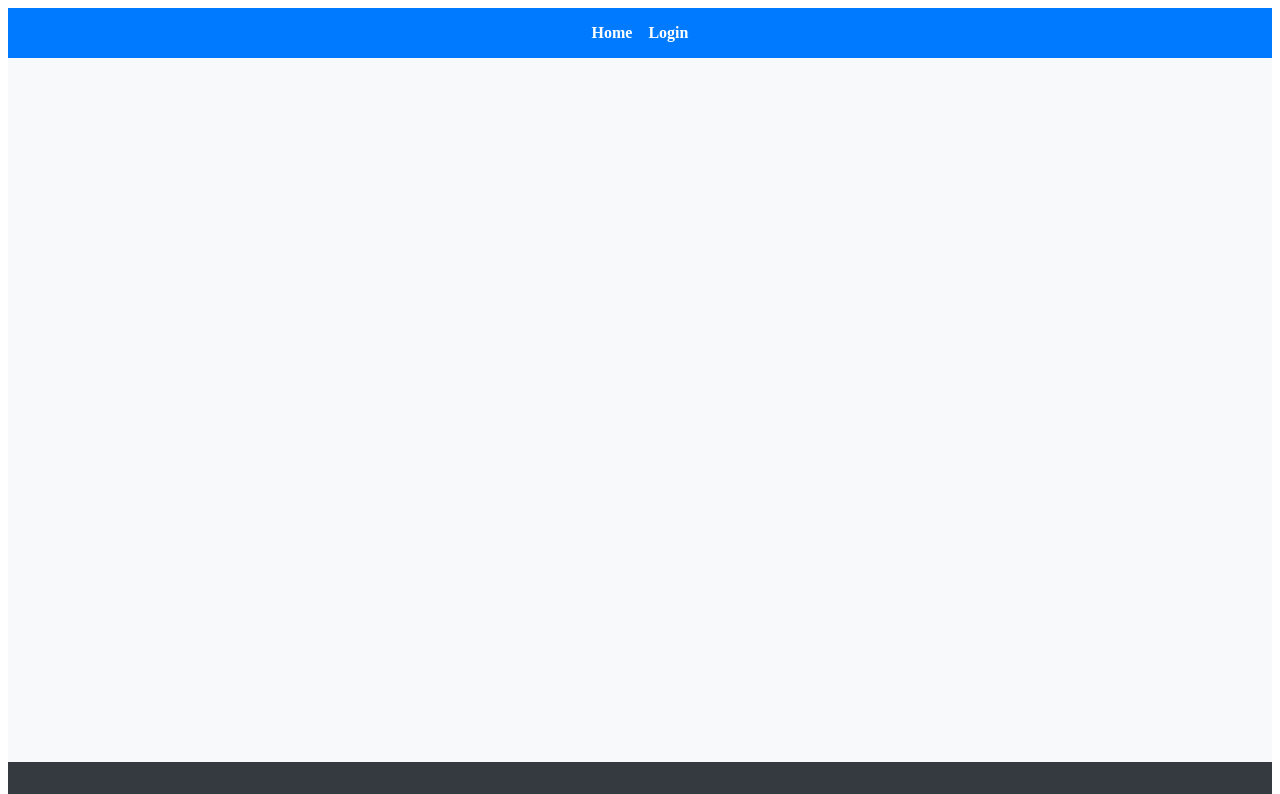
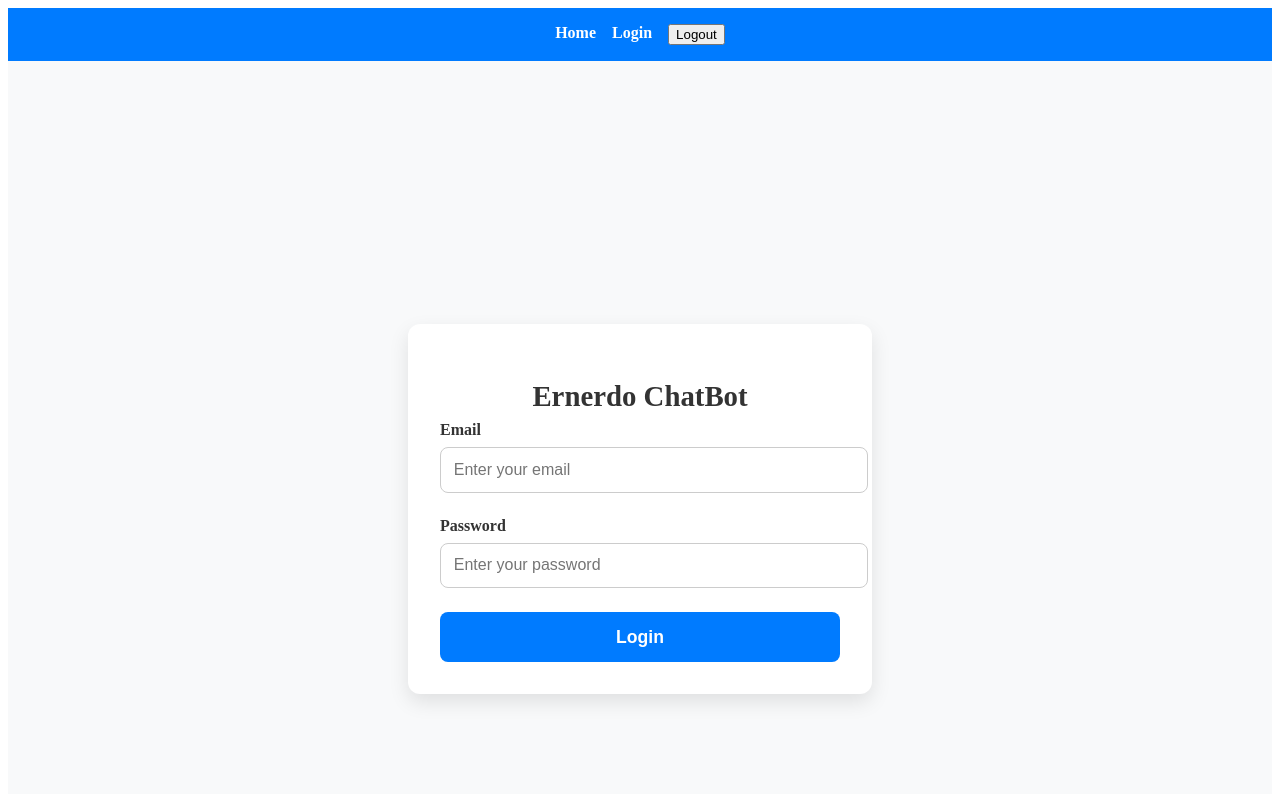
Before and after one commit to ernerdo/frontend-ernerdo-vue-ai, a Vue app: page /login in a window 1280 px wide. Shown: the top 794 px of the page. Built offline with nearby package versions, Linux system fonts and the light colour scheme; no server answers.

Commit message:
#1 Add login

```diff
--- a/package.json
+++ b/package.json
@@ -13,6 +13,7 @@
     "format": "prettier --write src/"
   },
   "dependencies": {
+    "axios": "^1.7.8",
     "pinia": "^2.2.6",
     "vue": "^3.5.13",
     "vue-router": "^4.4.5"
--- a/src/assets/base.css
+++ /dev/null
@@ -1,86 +0,0 @@
-/* color palette from <https://github.com/vuejs/theme> */
-:root {
-  --vt-c-white: #ffffff;
-  --vt-c-white-soft: #f8f8f8;
-  --vt-c-white-mute: #f2f2f2;
-
-  --vt-c-black: #181818;
-  --vt-c-black-soft: #222222;
-  --vt-c-black-mute: #282828;
-
-  --vt-c-indigo: #2c3e50;
-
-  --vt-c-divider-light-1: rgba(60, 60, 60, 0.29);
-  --vt-c-divider-light-2: rgba(60, 60, 60, 0.12);
-  --vt-c-divider-dark-1: rgba(84, 84, 84, 0.65);
-  --vt-c-divider-dark-2: rgba(84, 84, 84, 0.48);
-
-  --vt-c-text-light-1: var(--vt-c-indigo);
-  --vt-c-text-light-2: rgba(60, 60, 60, 0.66);
-  --vt-c-text-dark-1: var(--vt-c-white);
-  --vt-c-text-dark-2: rgba(235, 235, 235, 0.64);
-}
-
-/* semantic color variables for this project */
-:root {
-  --color-background: var(--vt-c-white);
-  --color-background-soft: var(--vt-c-white-soft);
-  --color-background-mute: var(--vt-c-white-mute);
-
-  --color-border: var(--vt-c-divider-light-2);
-  --color-border-hover: var(--vt-c-divider-light-1);
-
-  --color-heading: var(--vt-c-text-light-1);
-  --color-text: var(--vt-c-text-light-1);
-
-  --section-gap: 160px;
-}
-
-@media (prefers-color-scheme: dark) {
-  :root {
-    --color-background: var(--vt-c-black);
-    --color-background-soft: var(--vt-c-black-soft);
-    --color-background-mute: var(--vt-c-black-mute);
-
-    --color-border: var(--vt-c-divider-dark-2);
-    --color-border-hover: var(--vt-c-divider-dark-1);
-
-    --color-heading: var(--vt-c-text-dark-1);
-    --color-text: var(--vt-c-text-dark-2);
-  }
-}
-
-*,
-*::before,
-*::after {
-  box-sizing: border-box;
-  margin: 0;
-  font-weight: normal;
-}
-
-body {
-  min-height: 100vh;
-  color: var(--color-text);
-  background: var(--color-background);
-  transition:
-    color 0.5s,
-    background-color 0.5s;
-  line-height: 1.6;
-  font-family:
-    Inter,
-    -apple-system,
-    BlinkMacSystemFont,
-    'Segoe UI',
-    Roboto,
-    Oxygen,
-    Ubuntu,
-    Cantarell,
-    'Fira Sans',
-    'Droid Sans',
-    'Helvetica Neue',
-    sans-serif;
-  font-size: 15px;
-  text-rendering: optimizeLegibility;
-  -webkit-font-smoothing: antialiased;
-  -moz-osx-font-smoothing: grayscale;
-}
--- a/src/assets/main.css
+++ /dev/null
@@ -1,35 +0,0 @@
-@import './base.css';
-
-#app {
-  max-width: 1280px;
-  margin: 0 auto;
-  padding: 2rem;
-  font-weight: normal;
-}
-
-a,
-.green {
-  text-decoration: none;
-  color: hsla(160, 100%, 37%, 1);
-  transition: 0.4s;
-  padding: 3px;
-}
-
-@media (hover: hover) {
-  a:hover {
-    background-color: hsla(160, 100%, 37%, 0.2);
-  }
-}
-
-@media (min-width: 1024px) {
-  body {
-    display: flex;
-    place-items: center;
-  }
-
-  #app {
-    display: grid;
-    grid-template-columns: 1fr 1fr;
-    padding: 0 2rem;
-  }
-}
--- a/src/layouts/MainLayout.vue
+++ b/src/layouts/MainLayout.vue
@@ -1,4 +1,13 @@
 <script setup lang="ts">
+import { useAuthStore } from '@/stores/auth'
+import { useRouter } from 'vue-router'
+const authStore = useAuthStore()
+const router = useRouter()
+
+const logOut = () => {
+  authStore.logout()
+  router.push('/login')
+}
 const currentYear = new Date().getFullYear()
 </script>
 <template>
@@ -7,6 +16,7 @@ const currentYear = new Date().getFullYear()
       <nav>
         <RouterLink to="/home">Home</RouterLink>
         <RouterLink to="/login">Login</RouterLink>
+        <button @click="logOut()">Logout</button>
       </nav>
     </header>
     <main class="main-content">
--- /dev/null
+++ b/src/stores/auth.ts
@@ -0,0 +1,47 @@
+import axios from 'axios'
+import { defineStore } from 'pinia'
+export const AI_API_URL = import.meta.env.VITE_AI_API_URL
+
+export const useAuthStore = defineStore('auth', {
+  state: () => ({
+    accessToken: null as string | null,
+    refreshToken: null as string | null,
+    user: null as object | null,
+  }),
+
+  actions: {
+    async login(email: string, password: string) {
+      try {
+        const response = await axios.post(
+          `${AI_API_URL}/login`,
+          { email, password },
+          {
+            headers: {
+              'Content-Type': 'application/json',
+            },
+          },
+        )
+
+        this.accessToken = response.data.access_token
+        this.refreshToken = response.data.refresh_token
+        this.user = response.data.user
+
+        axios.defaults.headers.common['Authorization'] = `Bearer ${this.accessToken}`
+      } catch (error) {
+        console.error('Login failed:', error)
+        throw error
+      }
+    },
+
+    logout() {
+      this.accessToken = null
+      this.refreshToken = null
+      this.user = null
+      delete axios.defaults.headers.common['Authorization']
+    },
+  },
+
+  getters: {
+    isAuthenticated: (state) => !!state.accessToken,
+  },
+})
--- a/src/views/HomeView.vue
+++ b/src/views/HomeView.vue
@@ -5,12 +5,4 @@
   </section>
 </template>
 
-<style scoped>
-h1 {
-  color: #007bff;
-}
-
-p {
-  font-size: 1.2rem;
-}
-</style>
+<style scoped></style>
--- a/src/views/LoginView.vue
+++ b/src/views/LoginView.vue
@@ -1,7 +1,188 @@
 <template>
-  <main></main>
+  <div class="login-container">
+    <div class="card">
+      <h2 class="title">Ernerdo ChatBot</h2>
+      <form @submit.prevent="handleLogin">
+        <div class="field">
+          <label for="email">Email</label>
+          <input
+            id="email"
+            type="email"
+            v-model="form.email"
+            placeholder="Enter your email"
+            required
+          />
+        </div>
+        <div class="field">
+          <label for="password">Password</label>
+          <input
+            id="password"
+            type="password"
+            v-model="form.password"
+            placeholder="Enter your password"
+            required
+          />
+        </div>
+        <button type="submit">Login</button>
+      </form>
+    </div>
+  </div>
 </template>
 
-<script setup lang="ts"></script>
+<script setup lang="ts">
+import { reactive, ref } from 'vue'
+import { useAuthStore } from '../stores/auth'
+import { useRouter } from 'vue-router'
 
-<style scoped></style>
+const router = useRouter()
+const form = reactive({
+  email: '',
+  password: '',
+})
+const loading = ref(false)
+const error = ref('')
+const authStore = useAuthStore()
+
+const handleLogin = async () => {
+  loading.value = true
+  error.value = ''
+
+  try {
+    await authStore.login(form.email, form.password)
+    console.log('Login successful:', authStore.user)
+    router.push('/home')
+  } catch (error) {
+    console.error('Login error:', error)
+  } finally {
+    loading.value = false
+  }
+}
+</script>
+
+<style scoped>
+/* Contenedor principal */
+.login-container {
+  display: flex;
+  justify-content: center;
+  align-items: center;
+  height: 100vh;
+  background-color: #f8f9fa; /* Fondo blanco suave */
+  padding: 1rem;
+}
+
+/* Tarjeta de login */
+.card {
+  background: #ffffff; /* Fondo blanco */
+  padding: 2rem;
+  border-radius: 12px;
+  box-shadow: 0 8px 20px rgba(0, 0, 0, 0.1); /* Sombra suave */
+  width: 100%;
+  max-width: 400px;
+  text-align: center;
+}
+
+/* Título */
+.title {
+  margin-bottom: 0.5rem;
+  font-size: 1.8rem;
+  font-weight: bold;
+  color: #333333;
+}
+
+/* Subtítulo */
+.subtitle {
+  margin-bottom: 1.5rem;
+  font-size: 1rem;
+  color: #555555;
+}
+
+/* Campos del formulario */
+.field {
+  margin-bottom: 1.5rem;
+  text-align: left;
+}
+
+.field label {
+  display: block;
+  margin-bottom: 0.5rem;
+  font-weight: 600;
+  color: #333333;
+}
+
+.field input {
+  width: 100%;
+  padding: 0.8rem;
+  font-size: 1rem;
+  border: 1px solid #ccc;
+  border-radius: 8px;
+  outline: none;
+  transition:
+    border-color 0.3s ease,
+    box-shadow 0.3s ease;
+}
+
+.field input:focus {
+  border-color: #007bff;
+  box-shadow: 0 0 5px rgba(0, 123, 255, 0.5);
+}
+
+/* Botón */
+button {
+  width: 100%;
+  padding: 0.9rem;
+  font-size: 1.1rem;
+  font-weight: bold;
+  background-color: #007bff;
+  color: #ffffff;
+  border: none;
+  border-radius: 8px;
+  cursor: pointer;
+  transition:
+    background-color 0.3s ease,
+    transform 0.2s ease;
+}
+
+button:hover {
+  background-color: #0056b3;
+  transform: translateY(-2px);
+}
+
+button:active {
+  transform: translateY(0);
+}
+
+/* Enlace de contraseña olvidada */
+.forgot-password {
+  margin-top: 1rem;
+  font-size: 0.9rem;
+}
+
+.forgot-password a {
+  color: #007bff;
+  text-decoration: none;
+  transition: color 0.3s ease;
+}
+
+.forgot-password a:hover {
+  color: #0056b3;
+}
+
+/* Diseño Responsivo */
+@media (max-width: 768px) {
+  .card {
+    padding: 1.5rem;
+  }
+
+  .title {
+    font-size: 1.5rem;
+  }
+
+  .subtitle {
+    font-size: 0.9rem;
+  }
+
+  button {
+    font-size: 1rem;
+  }
+}
+</style>
```
Also changed, not shown: 1 other file (tests, documents, lock files or other folders).
